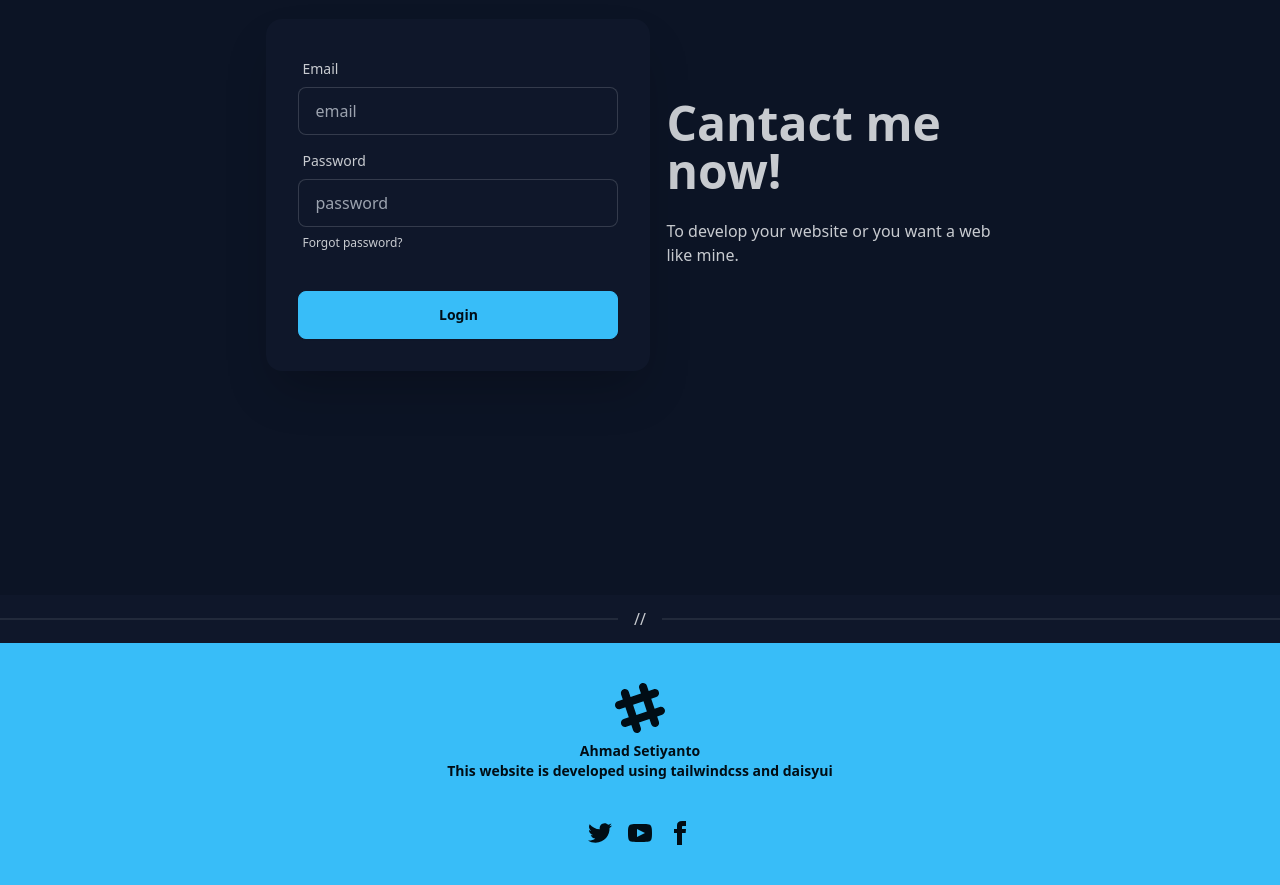
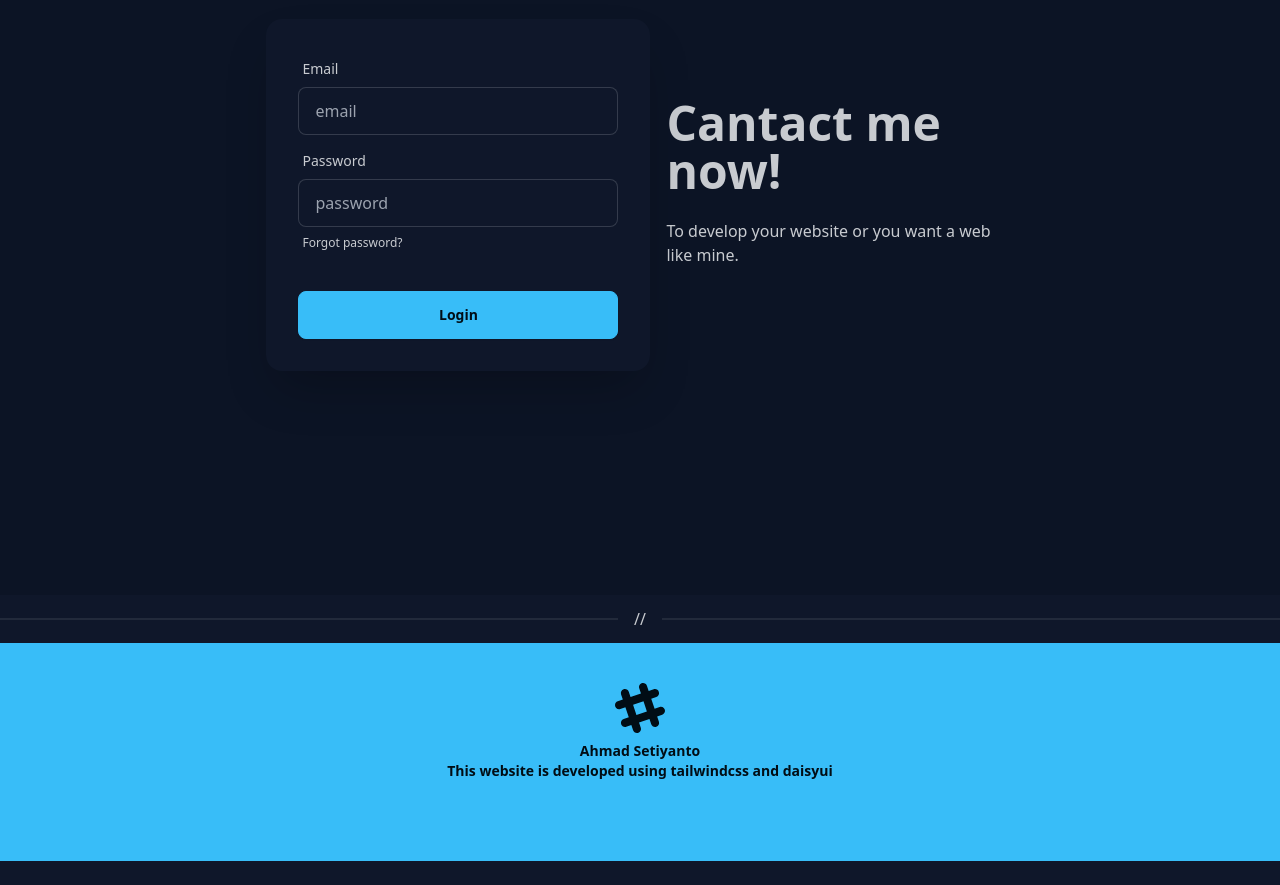
Before and after one commit to ahmad-ss/ahmad-ss.github.com, a plain HTML site: page index.html in a window 1280 px wide. Shown: the part 4465-5350 px from the top of the page. After the commit the page ends 5326 px from the top, so only its background shows below. Drawn offline with nearby package versions, Linux system fonts and the light colour scheme.

Commit message:
erase yt,x,ig icon on footer

```diff
--- a/index.html
+++ b/index.html
@@ -301,7 +301,7 @@
               <!-- <p>Copyright ©  - All right reserved</p> -->
             </aside>
             <nav>
-              <div class="grid grid-flow-col gap-4">
+              <!-- <div class="grid grid-flow-col gap-4">
                 <a>
                   <svg
                     xmlns="http://www.w3.org/2000/svg"
@@ -335,7 +335,7 @@
                       d="M9 8h-3v4h3v12h5v-12h3.642l.358-4h-4v-1.667c0-.955.192-1.333 1.115-1.333h2.885v-5h-3.808c-3.596 0-5.192 1.583-5.192 4.615v3.385z"></path>
                   </svg>
                 </a>
-              </div>
+              </div> -->
             </nav>
         </footer>
         <!-- footer end -->
```
